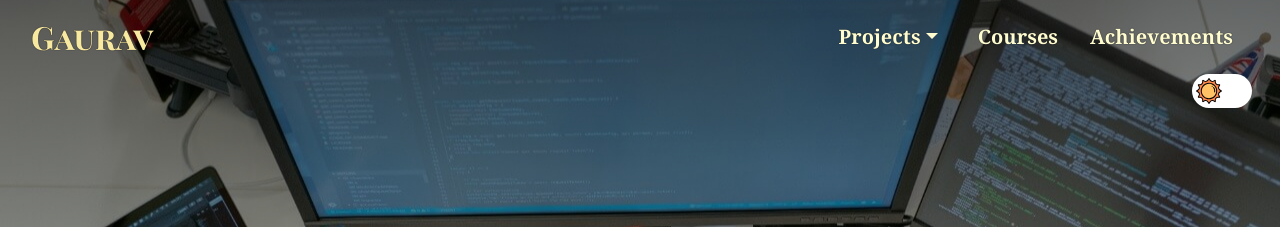
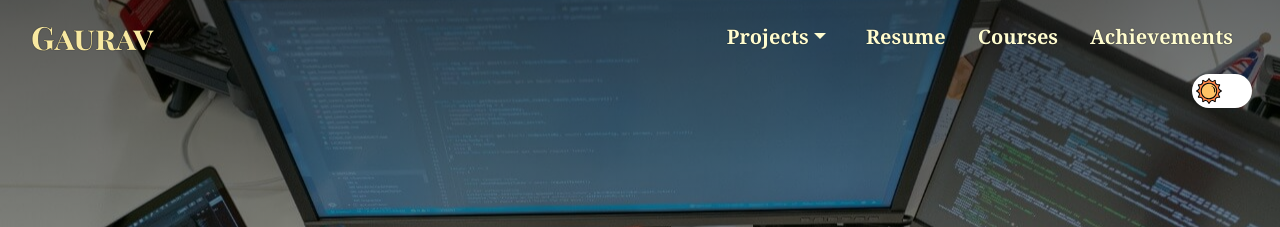
Before and after one commit to gauravk268/gauravk268.github.io, a website: page index.html in a window 1280 px wide. Shown: the top 227 px of the page. Drawn offline with Linux system fonts and the light colour scheme.

Commit message:
- added resume to navbar - removed minified version of files

```diff
--- a/index.html
+++ b/index.html
@@ -85,6 +85,7 @@
 						</div>
 					</li>
 
+					<li><a class="nav-item nav-link dropdown" href="https://gauravk268.github.io/images/Gaura_Kumar_Resume.pdf" role="button">Resume</a></li>
 					<li><a class="nav-item nav-link dropdown" href="#courses" role="button">Courses</a></li>
 					<li><a class="nav-item nav-link dropdown" href="#achievements" role="button">Achievements</a></li>
 				</ul>
```
Also changed, not shown: index.min.html (deleted, +0 -1 lines), index.min.css (deleted), index.min.js (deleted), 1 other file.
